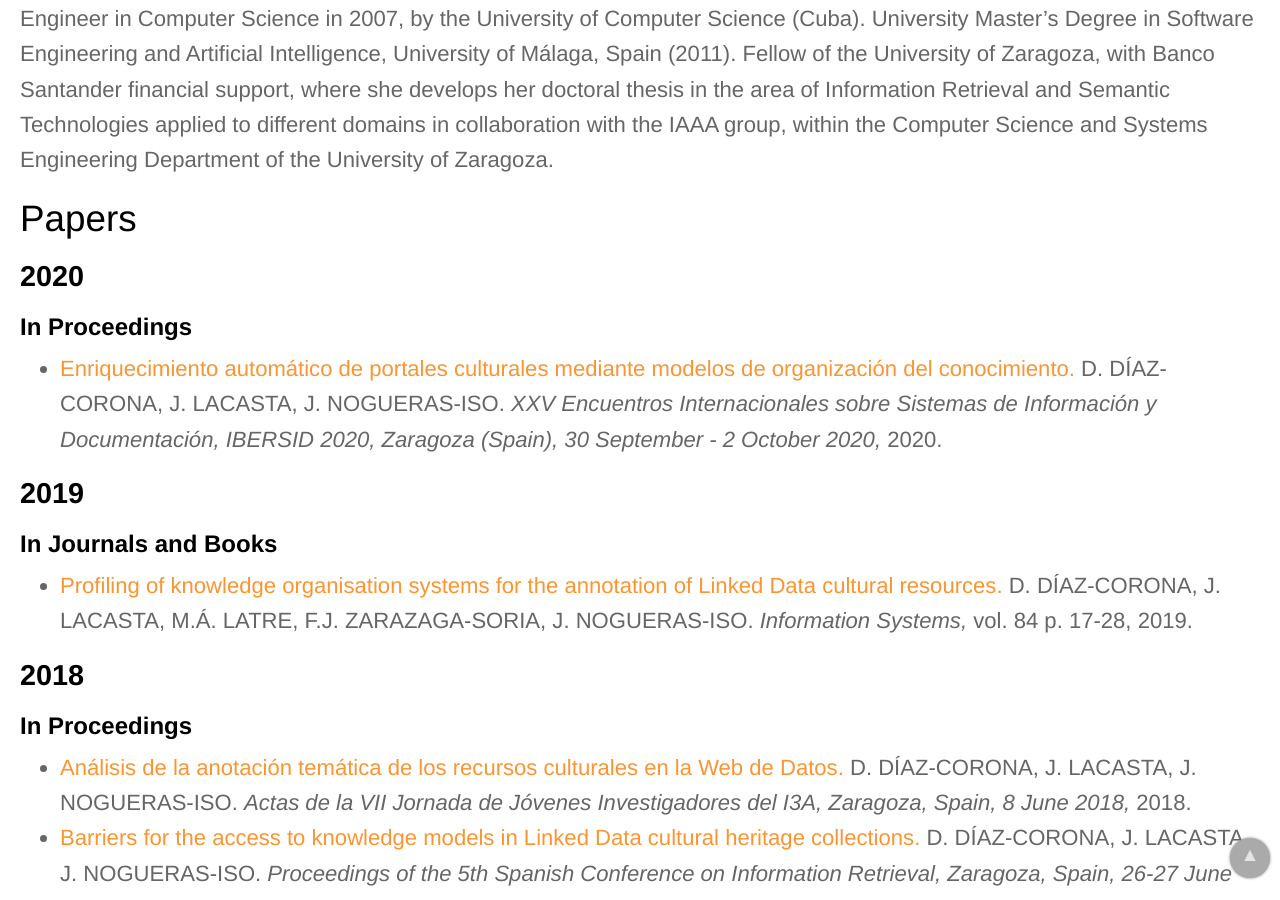
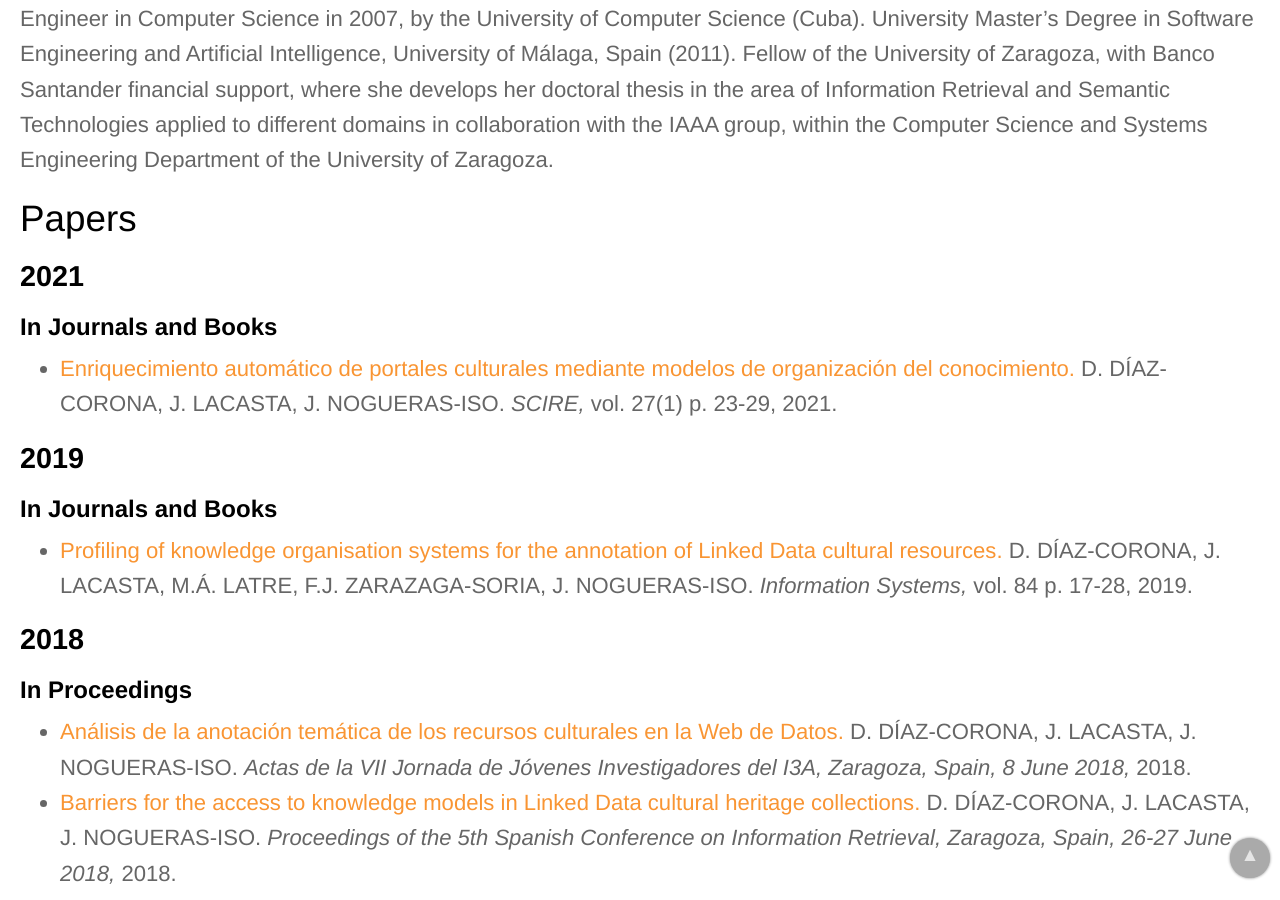
Before and after one commit to IAAA-Lab/IAAA-Lab.github.io, a Jekyll site: the page built from _staff/dayany.md, in a window 1280 px wide and 900 px high, scrolled down 522 px. Built offline with Jekyll 4.4.1, drawn with Linux system fonts in a browser that asks for light colours; some of the changed lines change nothing that is shown.

Commit message:
Update papers.yml

```diff
--- a/_data/papers.yml
+++ b/_data/papers.yml
@@ -18,6 +18,29 @@
   year: 2021
   doi: 10.1109/ACCESS.2021.3073455
 # -------------------
+- title: "Blur2Sharp: A GAN-Based Model for Document Image Deblurring"
+  url: https://dx.doi.org/10.2991/ijcis.d.210407.001
+  authors: H. NEJI, M. BEN HALIMA, T.M. HAMDANI, J. NOGUERAS-ISO, A.M. ALIMI
+  publication: "International Journal of Computational Intelligence Systems"
+  publication_detail: "vol 14(1) p. 1315 - 1321"
+  year: 2021
+  doi: 10.2991/ijcis.d.210407.001
+# -------------------
+- title: "Real-Time Extensive Livestock Monitoring Using LPWAN Smart Wearable and Infrastructure"
+  url: https://www.mdpi.com/2076-3417/11/3/1240
+  authors: R. CASAS, A. HERMOSO, A. MARCO, T. BLANCO, F.J. ZARAZAGA-SORIA
+  publication: "Applied Sciences"
+  publication_detail: "Volume 11, no. 3, 1240"
+  year: 2021
+  doi: 10.3390/app11031240
+# -------------------
+- title: "Enriquecimiento automático de portales culturales mediante modelos de organización del conocimiento"
+  url: https://www.ibersid.eu/ojs/index.php/scire/article/view/4740
+  authors: D. DÍAZ-CORONA, J. LACASTA, J. NOGUERAS-ISO
+  publication: "SCIRE"
+  publication_detail: "vol. 27(1) p. 23-29"
+  year: 2021
+# -------------------
 - title: "Revisión de la calidad de los conjuntos de datos abiertos sobre presupuestos"
   url: https://www.revistasipgh.org/index.php/rcar/article/view/1026
   authors: M.A. UREÑA-CÁMARA, J. NOGUERAS-ISO, J. LACASTA
@@ -26,22 +49,6 @@
   year: 2021
   doi: 10.35424/rcarto.i103.1026
 # -------------------
-- title: "Blur2Sharp: A GAN-Based Model for Document Image Deblurring"
-  url: https://dx.doi.org/10.2991/ijcis.d.210407.001
-  authors: H. NEJI, M. BEN HALIMA, T.M. HAMDANI, J. NOGUERAS-ISO, A.M. ALIMI
-  publication: "International Journal of Computational Intelligence Systems"
-  publication_detail: "vol 14(1) p. 1315 - 1321"
-  year: 2021
-  doi: 10.2991/ijcis.d.210407.001
-# -------------------
-- title: "Real-Time Extensive Livestock Monitoring Using LPWAN Smart Wearable and Infrastructure"
-  url: https://www.mdpi.com/2076-3417/11/3/1240
-  authors: R. CASAS, A. HERMOSO, A. MARCO, T. BLANCO, F.J. ZARAZAGA-SORIA
-  publication: "Applied Sciences"
-  publication_detail: "Volume 11, no. 3, 1240"
-  year: 2021
-  doi: 10.3390/app11031240
-# -------------------
 - title: "The DJ who runs with you"
   url: https://www.geoconnexion.com/publication-articles/the-dj-who-runs-with-you
   authors: S. BALDASSARRI, F.J. ZARAZAGA-SORIA, P. ÁLVAREZ
@@ -112,12 +119,6 @@
   url: https://www.dgterritorio.gov.pt/jiide2020/pdfs/resumos/JIIDE2020_Capturing_georeferenced_tourist_experiences_Muhammad_Umer.pdf
   authors: M. UMER, R. BÉJAR, J. DIESTE-HERNÁNDEZ, O. KRATOCHVÍL, J. A. PARRILLA, S. VALDIVIELSO
   publication_conference: "XI Jornadas Ibéricas de Infraestructuras de Datos Espaciales, Edición Virtual, Portugal, 26-30 October 2020"
-  year: 2020
-# -------------------
-- title: "Enriquecimiento automático de portales culturales mediante modelos de organización del conocimiento"
-  url: http://www.ibersid.es/es/programa/
-  authors: D. DÍAZ-CORONA, J. LACASTA, J. NOGUERAS-ISO
-  publication_conference: "XXV Encuentros Internacionales sobre Sistemas de Información y Documentación, IBERSID 2020, Zaragoza (Spain), 30 September - 2 October 2020"
   year: 2020
 # -------------------
 - title: "An ontology for exchanging innovation in water management"
```
